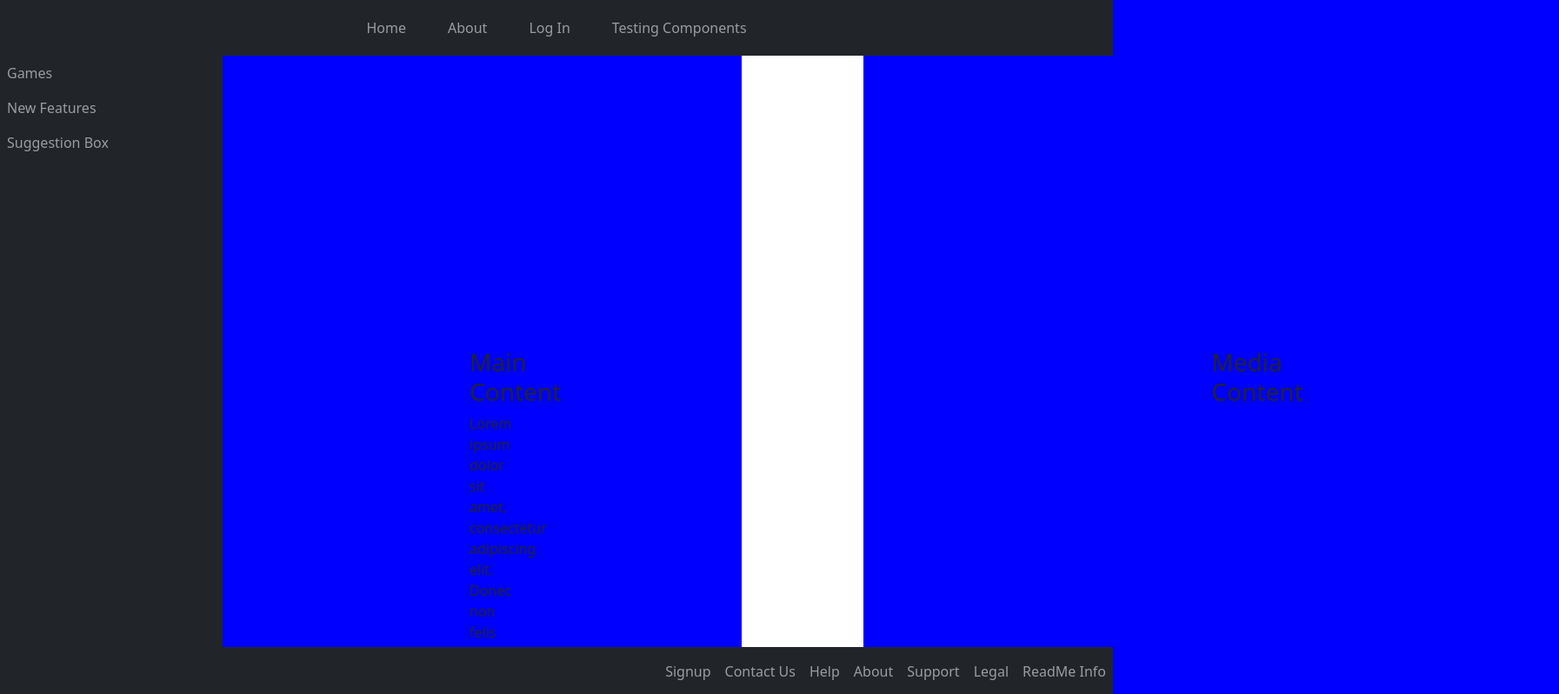
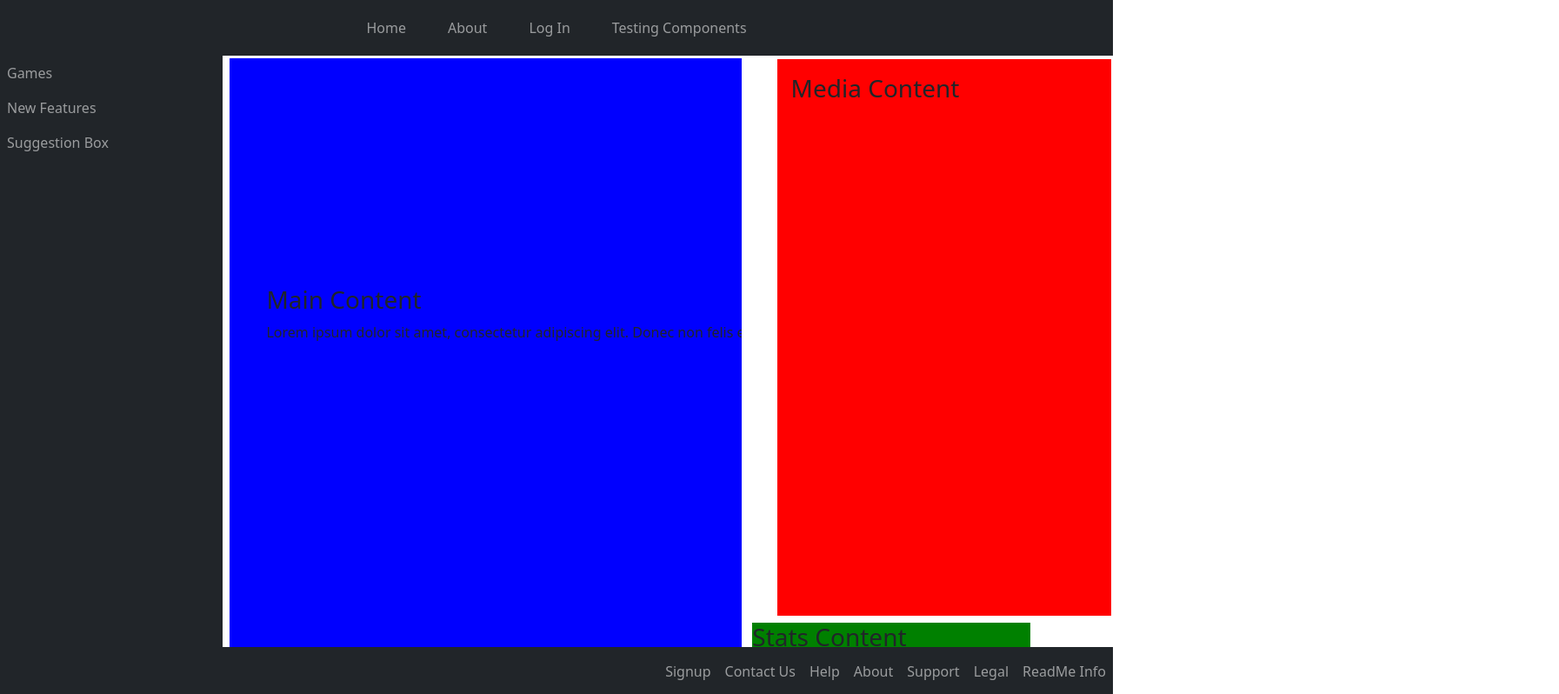
Before and after one commit to Dev-Lueders/CsbR, a React (Vite) app: page / in a window 1280 px wide. Shown: the top 798 px of the page at 87% size, 1793 px wide, since content can reach past the window. Built offline with nearby package versions, Linux system fonts and the light colour scheme.

Commit message:
#22 - Working on spacing of Main, Media, and Stats content boxes, media needs to be closer to the main and stats needs to be bigger  - 24_02-21_03-2025 - (Committed by: Dev-Lueders)

```diff
--- a/src/Pages/Test Page/Component_Testing.jsx
+++ b/src/Pages/Test Page/Component_Testing.jsx
@@ -1,14 +1,37 @@
 import React from 'react';
 import "../pages_styles.css";
 import "../../components/components_styles.css"
-import Page_Frame from '../../components/Organisim/Page_Frame';
+import T_Navbar from '../../components/Atoms/NavBar/T_Navbar';
+import L_Navbar from '../../components/Atoms/NavBar/L_Navbar';
+import B_Navbar from '../../components/Atoms/NavBar/B_Navbar';
 import Main_Container from '../../components/Atoms/Main_Content/Main_Container';
 import Stats_Container from '../../components/Atoms/Stats_Content/Stats_Container';
 import Media_Container from '../../components/Atoms/Media_Content/Media_Container';
 import UGC_Card from '../../components/Atoms/UGC_Cards/UGC_Cards';
 const Component_Testing = () => {
+    const T_Links = [
+     { label: "Home", path: "/" },
+    ]
+    const L_Links = [
+           { path: "/Signup_Page", label: "SignUp" },
+    { path: "/Games", label: "Games"},
+    { path: "/coming_soon", label: "New Features" },
+    { path: "/Suggestion_Box", label: "Suggestion Box" },
+    ]
+    const B_Links = [
+    { path: "/SignUp_Page", label: "Signup" },
+    { path: "/Contact", label: "Contact Us" },
+    { path: "/Help", label: "Help" },
+    { path: "/About", label: "About" },
+    { path: "/Support", label: "Support" },
+    { path: "/Legal", label: "Legal" },
+    { path: "/ReadMe", label: "ReadMe Info"},]
     return (
+
         <>
+            <T_Navbar links={T_Links} />
+            <L_Navbar links={L_Links} />
+            <B_Navbar links={B_Links}/>
   <Main_Container/>
   <Stats_Container/>
   <Media_Container/>
--- a/src/components/components_styles.css
+++ b/src/components/components_styles.css
@@ -1,27 +1,46 @@
 /* THIS CSS FILE IS FOR THE PLACEMENT OF THE COMPONENTS
-WIDTH, HIEGHT, MARGIN, BORDER, PADDING...COLOR, TEXT ALIGNMENT, BACKGROUNDS, AND HOVERING DONE IN THE PAGE STYLES, FOR MORE SPECIFIC STYLES ARE DONE INLINE ON THE PAGE. */
+WIDTH, HIGHT, MARGIN, BORDER, PADDING...COLOR, TEXT ALIGNMENT, BACKGROUNDS, AND HOVERING DONE IN THE PAGE STYLES, FOR MORE SPECIFIC STYLES ARE DONE INLINE ON THE PAGE.
+top right bottom left
+*/
 
 .Main_Content{
-  width:30%;
-  border: 42px;
+  display: flex;
+  flex-direction: column;
+
+  width: 75vw;
+  height: 7vh;
+
   background-color: blue;
-  padding: 50vh;
-  margin:0 10vw
+
+  border: 4px;
+  padding: 31% 5% 90% 5%;
+  margin: 8% auto auto 30%;
 }
 
 .Media_Content{
-  width:30%;
-  border: 42px;
-  background-color: blue;
-  padding: 50vh;
-  margin:0 10vw
+  display: flex;
+  flex-direction: column;
+
+  width: 30vw;
+  height: 80vh;
+
+  background-color: red;
+
+  border: 5px;
+  padding: 4% 4% 4% 4%;
+  margin: 17% 5% 2% 7%
 }
 .Stats_Content{
-  width:30%;
+  display: flex;
+  flex-direction: column;
+
+  width:25vw;
+  height:5vh;
+  background-color: green;
+
   border: 42px;
-  background-color: blue;
-  padding: 50vh;
-  margin:0 10vw
+  padding: auto;
+  margin: auto 0% 0% 74.5%4
 }
 
 .UGC_Card{
```
Also changed, not shown: commit_count.txt.
